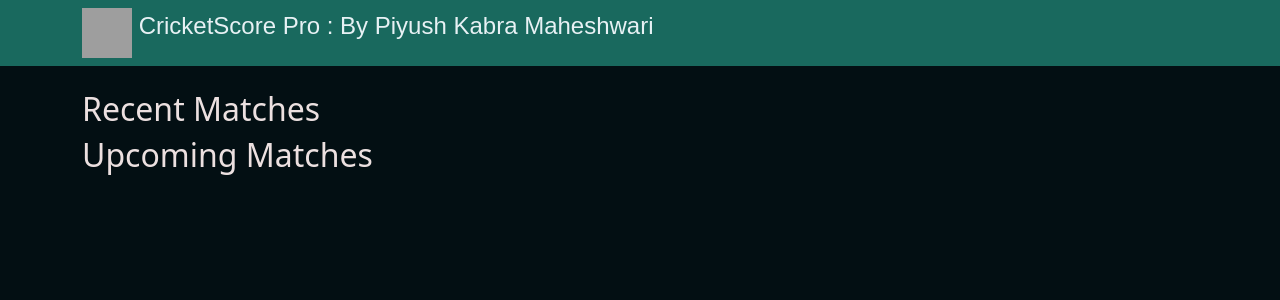
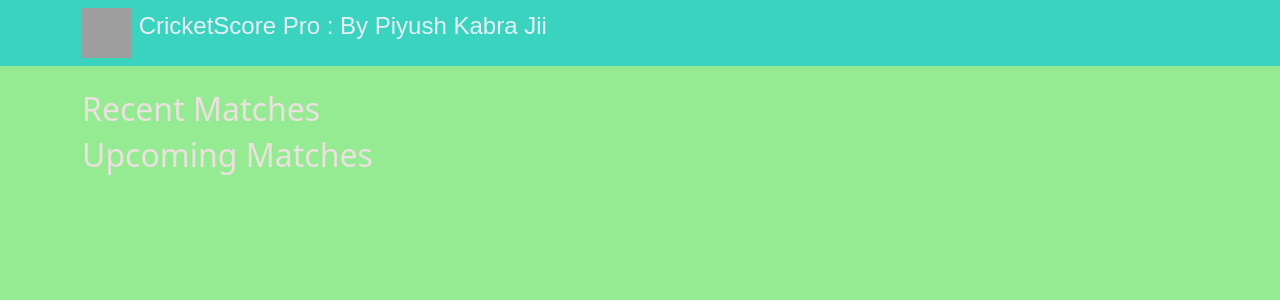
Before and after one commit to KabraJiii/flask_app_CICD, a Flask app: page / in a window 1280 px wide. Shown: the top 300 px of the page. Run offline with Flask 2, Linux system fonts and the light colour scheme; data that the repository does not hold is empty; grey boxes are pictures that could not be loaded.

Commit message:
index updated

```diff
--- a/templates/index.html
+++ b/templates/index.html
@@ -12,7 +12,7 @@
             font-size: 34px;
         }
         .top-bar {
-            background-color: rgb(25, 105, 94); /* Change the background color */
+            background-color: rgb(57, 211, 191); /* Change the background color */
             color: #e7f1f4; /* Change the text color */
             padding: 8px;
             font-size: 24px;
@@ -20,7 +20,7 @@
 
         }
         body {
-            background-color: #030f13; /* Change the overall background color */
+            background-color: #94eb91; /* Change the overall background color */
             color: #ece0e0; /* Change the overall text color */
         }
         .custom-card {
@@ -43,7 +43,7 @@
     <div class="top-bar">
         <div class="container">
             <img src="https://storage.googleapis.com/bkt-static-tt/logo.png" width="50" height="50" class="d-inline-block align-top" alt="">
-            CricketScore Pro : By Piyush Kabra Maheshwari
+            CricketScore Pro : By Piyush Kabra Jii
         </div>
     </div>
     <!-- <nav class="navbar navbar-fixed-top navbar-expand-lg navbar-dark bg-primary">
```
